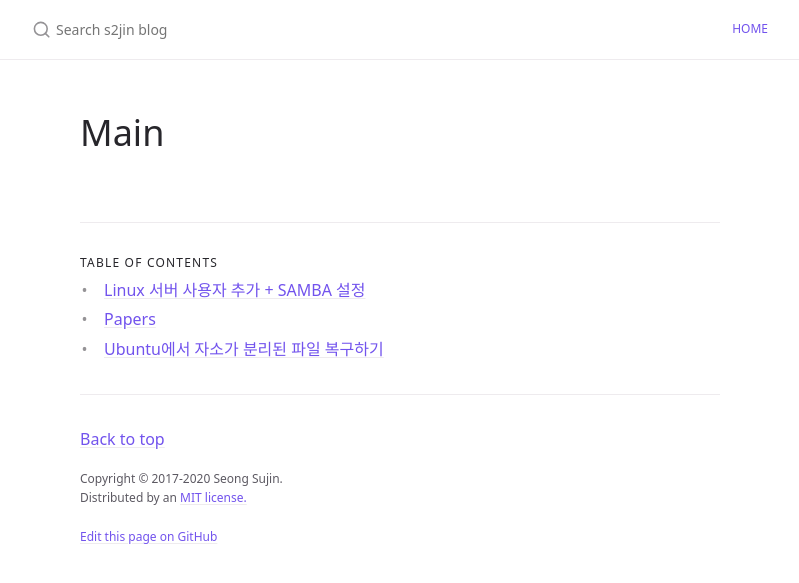
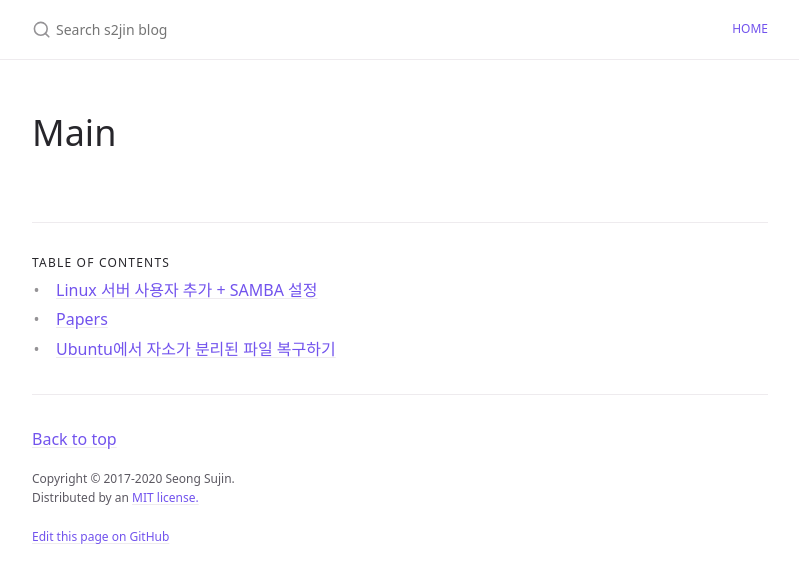
Before and after one commit to s2jin/blog, a Jekyll site: the page built from index.md, in a window 1280 px wide. Shown: the top 583 px of the page, without its empty margins (240-1039 px from the left). Built offline with Jekyll 4.4.1, drawn with Linux system fonts in a browser that asks for light colours; cached includes are drawn as plain includes.

Commit message:
좌우여백 복구

```diff
--- a/_sass/custom/custom.scss
+++ b/_sass/custom/custom.scss
@@ -1,5 +1,5 @@
 // custom SCSS (or CSS) goes here
-.main-content-wrap {
-    padding-left: 5rem;
-    padding-right: 5rem;
-}
+// .main-content-wrap {
+//     padding-left: 5rem;
+//     padding-right: 5rem;
+// }
```
